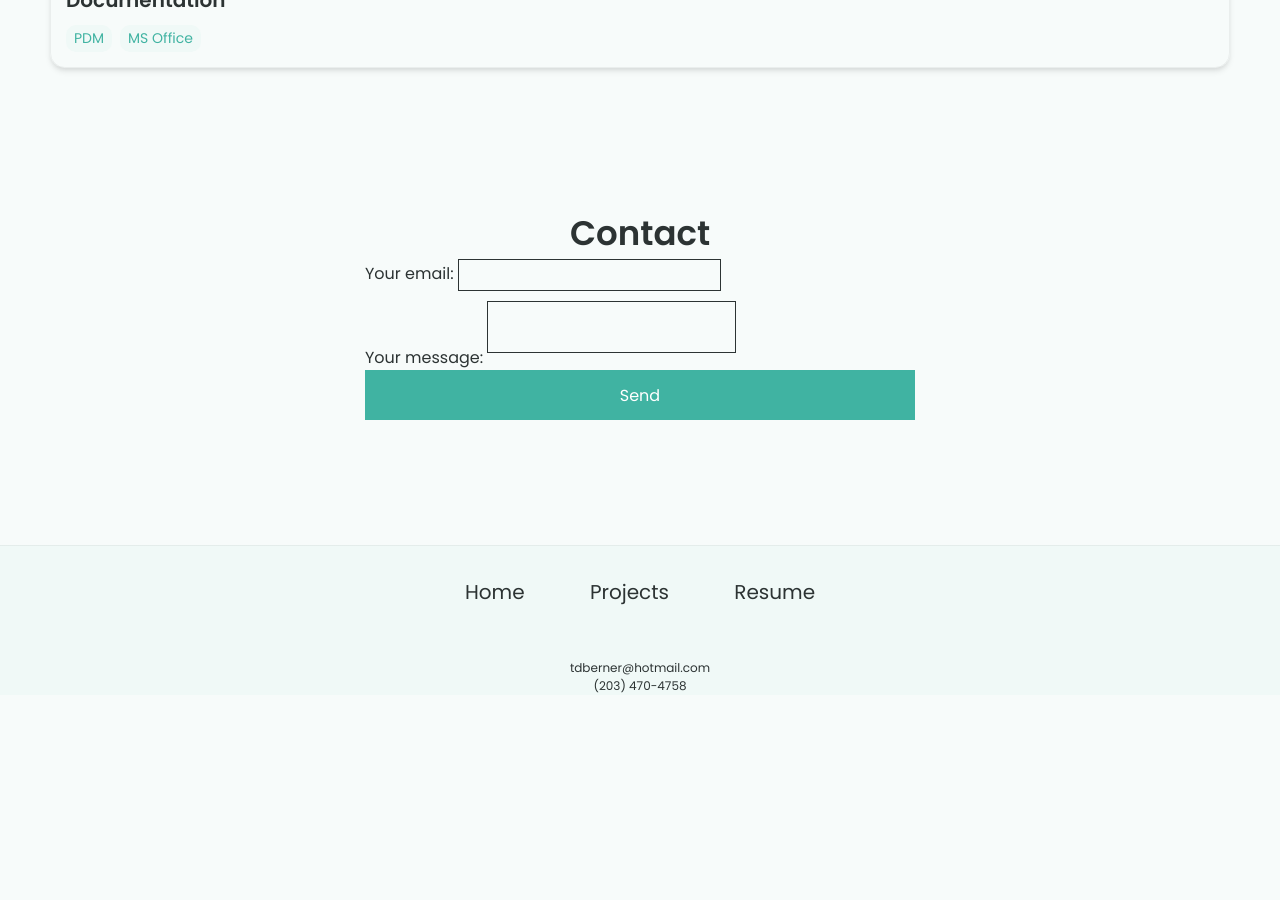
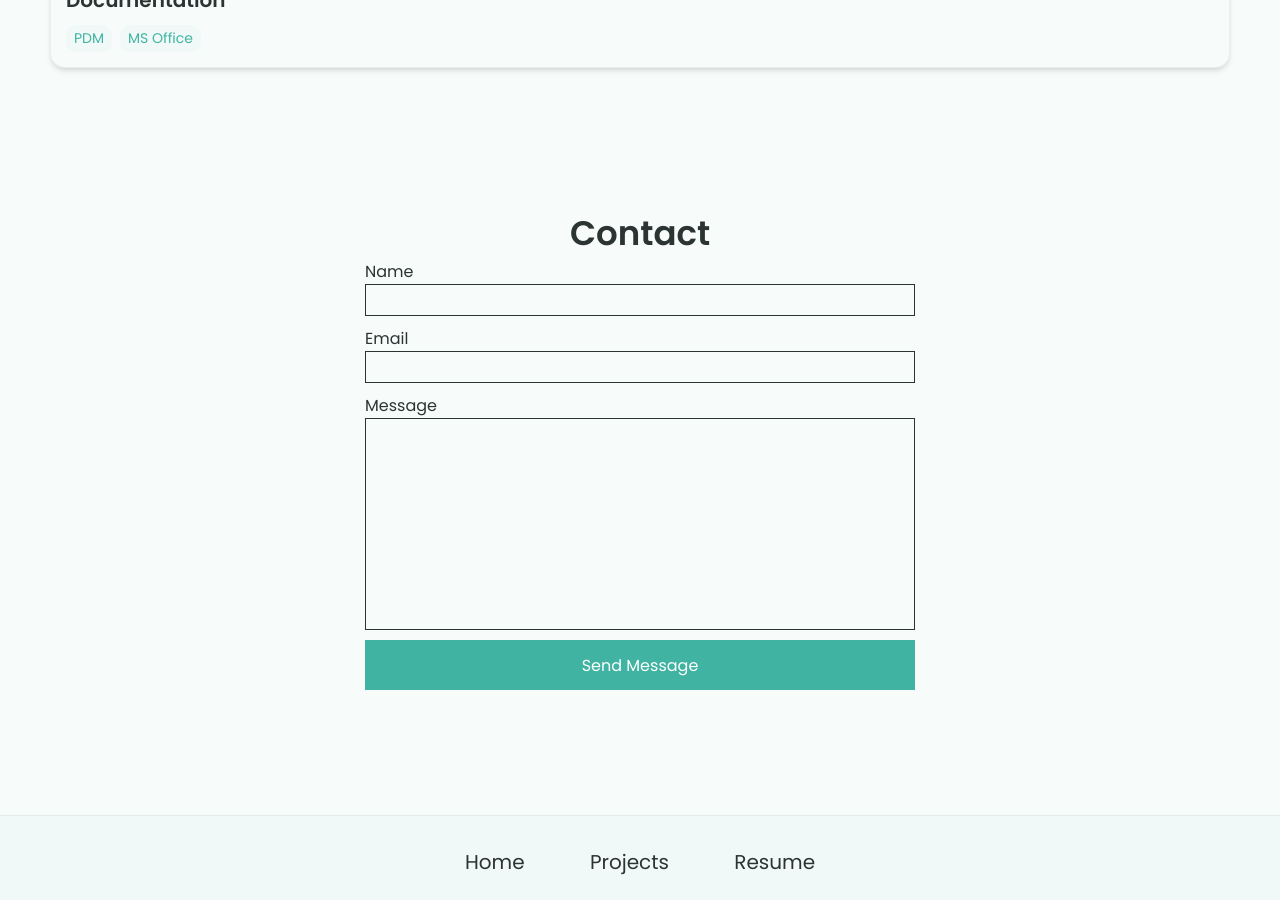
Before and after one commit to tdberner/tdberner.github.io, a Jekyll site: the page built from index.html, in a window 1280 px wide and 900 px high, scrolled down 2761 px. Built offline with Jekyll 4.4.1, drawn with Linux system fonts in a browser that asks for light colours; before the commit the page ends 3456 px from its top, so only the background shows below that.

Commit message:
Update contact.html

```diff
--- a/_includes/contact.html
+++ b/_includes/contact.html
@@ -4,20 +4,17 @@
 
     <div class="group">
 
-        <form
-          action="https://formspree.io/f/mgonklqz"
-          method="POST"
->
-          <label>
-            Your email:
-            <input type="email" name="email">
-          </label>
-          <label>
-            Your message:
-            <textarea name="message"></textarea>
-          </label>
-          <!-- your other form fields go here -->
-          <button type="submit">Send</button>
+        <form action="https://formspree.io/f/mgonklqz" method="POST">
+            <label for="name">Name</label>
+            <input type="text" id="name">
+
+            <label for="email">Email</label>
+            <input type="email" id="email" name="email">
+
+            <label for="message">Message</label>
+            <textarea id="message" cols = "30" rows="10" name="message"></textarea>
+
+            <button type="submit">Send Message</button>
         </form>
     </div>
   </section>
```
